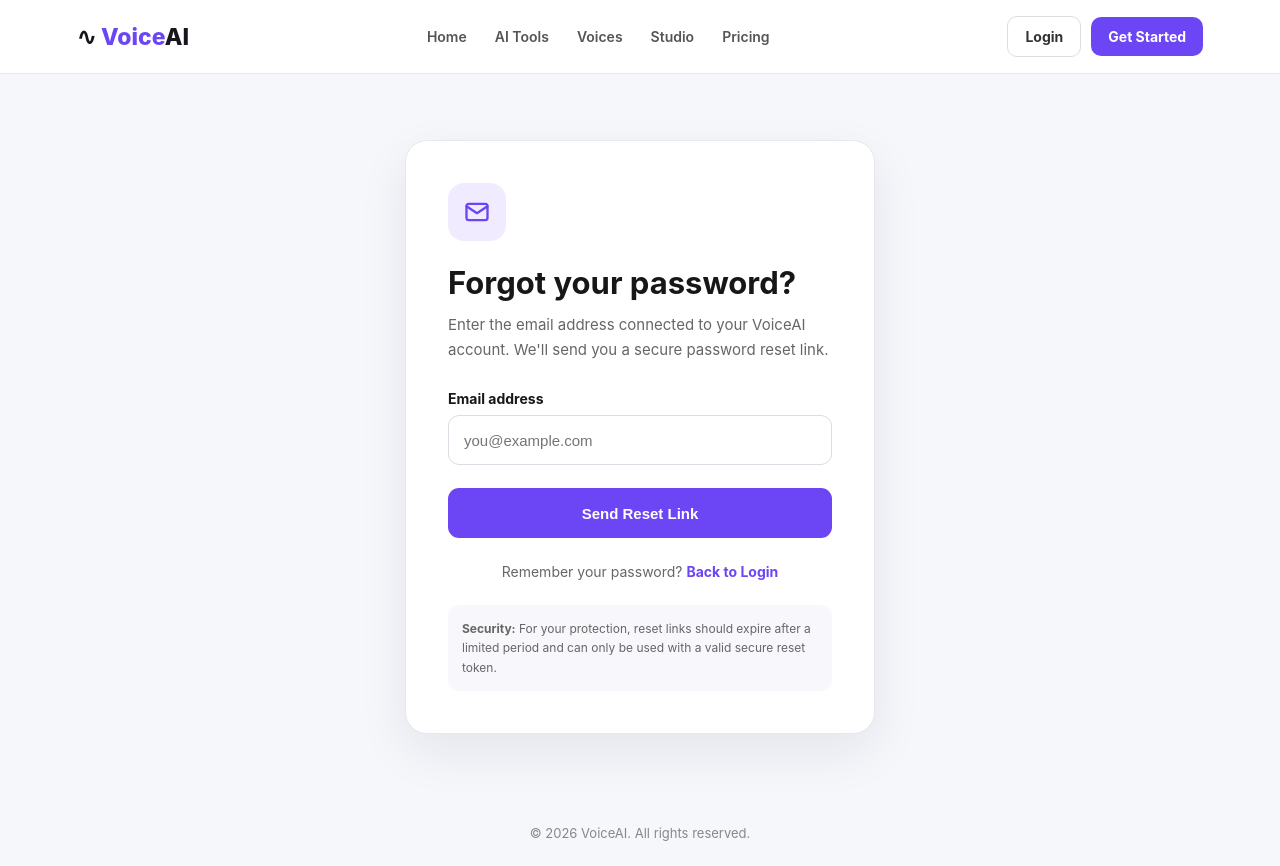
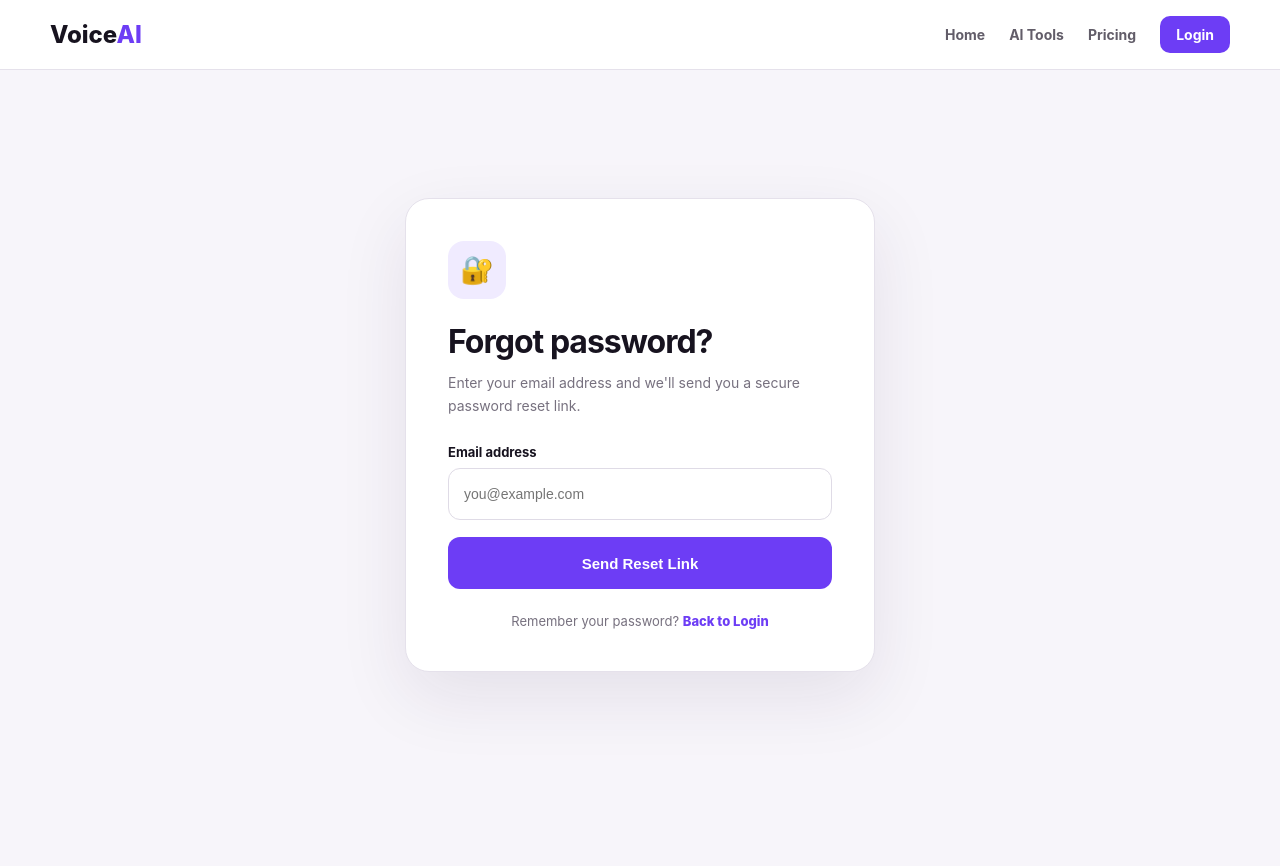
Before and after one commit to bhaylugohil376-lab/ElevenLabs-ai-voice-, a website: page forgot-password.html in a window 1280 px wide. After the commit the page ends 800 px from the top, so only its background shows below. Drawn offline with nearby package versions, Linux system fonts and the light colour scheme.

Commit message:
Refactor forgot-password.html for styling and structure

```diff
--- a/forgot-password.html
+++ b/forgot-password.html
@@ -4,7 +4,9 @@
   <meta charset="UTF-8">
   <meta name="viewport" content="width=device-width, initial-scale=1.0">
 
-  <title>Forgot Password | VoiceAI</title>
+  <title>Forgot Password — VoiceAI</title>
+
+  <script src="https://cdn.jsdelivr.net/npm/@supabase/supabase-js@2"></script>
 
   <style>
     * {
@@ -14,10 +16,10 @@
     }
 
     body {
+      min-height: 100vh;
       font-family: Inter, Arial, sans-serif;
-      background: #f6f7fb;
-      color: #171717;
-      min-height: 100vh;
+      background: #f7f5fa;
+      color: #17131f;
     }
 
     a {
@@ -26,83 +28,69 @@
     }
 
     .navbar {
-      height: 74px;
-      background: #ffffff;
-      border-bottom: 1px solid #e9e9ef;
+      height: 70px;
+      background: #fff;
+      border-bottom: 1px solid #e5e1eb;
+      display: flex;
+      align-items: center;
+      padding: 0 24px;
+    }
+
+    .nav-inner {
+      width: min(1180px, 100%);
+      margin: auto;
       display: flex;
       align-items: center;
       justify-content: space-between;
-      padding: 0 6%;
-      position: sticky;
-      top: 0;
-      z-index: 10;
     }
 
     .logo {
-      font-size: 23px;
-      font-weight: 800;
-      color: #17151d;
+      font-size: 24px;
+      font-weight: 850;
     }
 
     .logo span {
-      color: #6c45f5;
+      color: #6d3df5;
     }
 
     .nav-links {
       display: flex;
+      gap: 24px;
       align-items: center;
-      gap: 28px;
-      color: #555;
+    }
+
+    .nav-links a {
+      color: #625d69;
       font-size: 14px;
-      font-weight: 600;
+      font-weight: 650;
     }
 
     .nav-links a:hover {
-      color: #6c45f5;
+      color: #6d3df5;
     }
 
-    .nav-buttons {
-      display: flex;
-      align-items: center;
-      gap: 10px;
-    }
-
-    .btn {
-      border: 0;
+    .nav-btn {
+      padding: 10px 16px;
       border-radius: 10px;
-      padding: 11px 17px;
-      font-weight: 700;
-      cursor: pointer;
-      font-size: 14px;
-    }
-
-    .btn-outline {
-      background: #fff;
-      border: 1px solid #ddd;
-      color: #333;
-    }
-
-    .btn-primary {
-      background: #6c45f5;
-      color: white;
+      background: #6d3df5;
+      color: white !important;
     }
 
     .page {
-      min-height: calc(100vh - 74px);
+      min-height: calc(100vh - 70px);
       display: flex;
+      justify-content: center;
       align-items: center;
-      justify-content: center;
-      padding: 50px 20px;
+      padding: 40px 18px;
     }
 
     .card {
-      width: 100%;
-      max-width: 470px;
-      background: #fff;
-      border: 1px solid #e7e7ee;
-      border-radius: 22px;
+      width: min(470px, 100%);
+      background: white;
+      border: 1px solid #e5e1eb;
+      border-radius: 24px;
       padding: 42px;
-      box-shadow: 0 18px 50px rgba(25, 20, 50, 0.08);
+      box-shadow: 0 25px 70px rgba(40, 25, 70, .09);
     }
 
     .icon {
@@ -110,73 +98,63 @@
       height: 58px;
       border-radius: 16px;
       background: #f0ebff;
-      color: #6c45f5;
-      display: flex;
-      align-items: center;
-      justify-content: center;
-      margin-bottom: 24px;
-    }
-
-    .icon svg {
-      width: 28px;
-      height: 28px;
+      color: #6d3df5;
+      display: grid;
+      place-items: center;
+      font-size: 27px;
+      margin-bottom: 23px;
     }
 
     h1 {
-      font-size: 31px;
-      line-height: 1.15;
-      margin-bottom: 12px;
+      font-size: 32px;
+      letter-spacing: -1px;
+      margin-bottom: 10px;
     }
 
     .subtitle {
-      color: #666;
+      color: #77717f;
+      font-size: 14px;
       line-height: 1.65;
-      font-size: 15px;
-      margin-bottom: 28px;
-    }
-
-    .form-group {
-      margin-bottom: 18px;
+      margin-bottom: 27px;
     }
 
     label {
       display: block;
-      font-size: 14px;
-      font-weight: 700;
       margin-bottom: 8px;
+      font-size: 13px;
+      font-weight: 750;
     }
 
     input {
       width: 100%;
-      height: 50px;
-      border: 1px solid #dcdce5;
-      border-radius: 11px;
+      height: 52px;
+      border: 1px solid #dfdbe6;
+      border-radius: 12px;
       padding: 0 15px;
-      font-size: 15px;
+      font-size: 14px;
       outline: none;
-      transition: .2s;
     }
 
     input:focus {
-      border-color: #6c45f5;
-      box-shadow: 0 0 0 3px rgba(108, 69, 245, .10);
+      border-color: #6d3df5;
+      box-shadow: 0 0 0 4px rgba(109,61,245,.09);
     }
 
     .submit-btn {
       width: 100%;
-      height: 50px;
+      height: 52px;
+      margin-top: 17px;
       border: 0;
-      border-radius: 11px;
-      background: #6c45f5;
+      border-radius: 12px;
+      background: #6d3df5;
       color: white;
       font-size: 15px;
       font-weight: 800;
       cursor: pointer;
-      margin-top: 5px;
     }
 
     .submit-btn:hover {
-      background: #5935d8;
+      background: #5528d8;
     }
 
     .submit-btn:disabled {
@@ -186,86 +164,53 @@
 
     .message {
       display: none;
-      margin-top: 18px;
+      margin-top: 17px;
       padding: 13px 14px;
-      border-radius: 10px;
-      font-size: 14px;
-      line-height: 1.5;
+      border-radius: 11px;
+      font-size: 13px;
+      line-height: 1.55;
+    }
+
+    .message.show {
+      display: block;
     }
 
     .message.success {
-      display: block;
-      background: #ecfdf3;
-      color: #16734a;
-      border: 1px solid #bcebd2;
+      background: #ecf9f1;
+      border: 1px solid #bce5ca;
+      color: #176c43;
     }
 
     .message.error {
-      display: block;
-      background: #fff1f1;
+      background: #fff0f0;
+      border: 1px solid #f1c3c3;
       color: #b42318;
-      border: 1px solid #f3c1c1;
     }
 
-    .back-login {
+    .back {
       text-align: center;
-      margin-top: 25px;
-      font-size: 14px;
-      color: #666;
+      margin-top: 24px;
+      font-size: 13px;
+      color: #77717f;
     }
 
-    .back-login a {
-      color: #6c45f5;
-      font-weight: 700;
+    .back a {
+      color: #6d3df5;
+      font-weight: 800;
     }
 
-    .security {
-      margin-top: 25px;
-      padding: 14px;
-      border-radius: 12px;
-      background: #f8f8fc;
-      color: #666;
-      font-size: 12px;
-      line-height: 1.6;
-    }
-
-    footer {
-      text-align: center;
-      padding: 25px;
-      color: #888;
-      font-size: 13px;
-    }
-
-    @media (max-width: 800px) {
-      .nav-links {
+    @media (max-width: 600px) {
+      .nav-links a:not(.nav-btn) {
         display: none;
       }
 
-      .navbar {
-        padding: 0 20px;
-      }
-
-      .page {
-        padding: 35px 16px;
-      }
-
       .card {
-        padding: 30px 24px;
-      }
-    }
-
-    @media (max-width: 480px) {
-      .nav-buttons .btn-outline {
-        display: none;
+        padding: 30px 22px;
+        border-radius: 20px;
       }
 
       h1 {
-        font-size: 27px;
-      }
-
-      .card {
-        border-radius: 18px;
-        padding: 27px 20px;
+        font-size: 28px;
       }
     }
   </style>
@@ -273,91 +218,66 @@
 
 <body>
 
-  <!-- NAVBAR -->
 <header class="navbar">
+  <div class="nav-inner">
 
     <a href="index.html" class="logo">
-      ∿ <span>Voice</span>AI
+      Voice<span>AI</span>
     </a>
 
     <nav class="nav-links">
       <a href="index.html">Home</a>
       <a href="tools.html">AI Tools</a>
-      <a href="voices.html">Voices</a>
-      <a href="studio.html">Studio</a>
       <a href="pricing.html">Pricing</a>
+      <a href="login.html" class="nav-btn">Login</a>
     </nav>
 
-    <div class="nav-buttons">
-      <a href="login.html" class="btn btn-outline">Login</a>
-      <a href="pricing.html" class="btn btn-primary">Get Started</a>
   </div>
-
 </header>
 
 
-  <!-- FORGOT PASSWORD -->
 <main class="page">
 
   <section class="card">
 
-      <div class="icon">
-        <svg viewBox="0 0 24 24" fill="none"
-             stroke="currentColor"
-             stroke-width="2"
-             stroke-linecap="round"
-             stroke-linejoin="round">
-          <rect x="3" y="5" width="18" height="14" rx="2"></rect>
-          <path d="m3 7 9 6 9-6"></path>
-        </svg>
-      </div>
+    <div class="icon">🔐</div>
 
-      <h1>Forgot your password?</h1>
+    <h1>Forgot password?</h1>
 
     <p class="subtitle">
-        Enter the email address connected to your VoiceAI account.
-        We'll send you a secure password reset link.
+      Enter your email address and we'll send you a secure
+      password reset link.
     </p>
-
 
     <form id="forgotForm">
 
-        <div class="form-group">
-          <label for="email">Email address</label>
+      <label for="email">
+        Email address
+      </label>
 
       <input
+        id="email"
         type="email"
-            id="email"
-            name="email"
         placeholder="you@example.com"
         autocomplete="email"
         required
       >
-        </div>
 
       <button
+        id="submitBtn"
+        class="submit-btn"
         type="submit"
-          class="submit-btn"
-          id="submitBtn">
+      >
         Send Reset Link
       </button>
 
     </form>
 
-
     <div id="message" class="message"></div>
 
-
-      <div class="back-login">
+    <div class="back">
       Remember your password?
       <a href="login.html">Back to Login</a>
-      </div>
-
-
-      <div class="security">
-        <strong>Security:</strong>
-        For your protection, reset links should expire after a limited
-        period and can only be used with a valid secure reset token.
     </div>
 
   </section>
@@ -365,89 +285,124 @@
 </main>
 
 
-  <footer>
-    © 2026 VoiceAI. All rights reserved.
-  </footer>
+<script>
+
+  const SUPABASE_URL =
+    "YOUR_SUPABASE_PROJECT_URL";
+
+  const SUPABASE_PUBLISHABLE_KEY =
+    "YOUR_SUPABASE_PUBLISHABLE_KEY";
 
 
-  <script>
-    const form = document.getElementById("forgotForm");
-    const emailInput = document.getElementById("email");
-    const submitBtn = document.getElementById("submitBtn");
-    const message = document.getElementById("message");
+  const supabaseClient =
+    window.supabase.createClient(
+      SUPABASE_URL,
+      SUPABASE_PUBLISHABLE_KEY
+    );
+
+
+  const form =
+    document.getElementById("forgotForm");
+
+  const email =
+    document.getElementById("email");
+
+  const submitBtn =
+    document.getElementById("submitBtn");
+
+  const message =
+    document.getElementById("message");
+
 
   function showMessage(text, type) {
+
     message.textContent = text;
-      message.className = "message " + type;
+
+    message.className =
+      "message show " + type;
+
   }
 
-    form.addEventListener("submit", async function (event) {
+
+  form.addEventListener(
+    "submit",
+    async (event) => {
+
       event.preventDefault();
 
-      const email = emailInput.value.trim();
+      message.className = "message";
 
-      if (!email) {
-        showMessage("Please enter your email address.", "error");
+      const emailValue =
+        email.value.trim();
+
+      if (!emailValue) {
+
+        showMessage(
+          "Please enter your email address.",
+          "error"
+        );
+
         return;
       }
 
+
       submitBtn.disabled = true;
-      submitBtn.textContent = "Sending...";
 
-      message.className = "message";
-      message.textContent = "";
+      submitBtn.textContent =
+        "Sending...";
+
 
       try {
 
-        const response = await fetch("/api/auth/forgot-password", {
-          method: "POST",
+        const {
+          error
+        } =
+          await supabaseClient.auth
+            .resetPasswordForEmail(
+              emailValue,
+              {
+                redirectTo:
+                  window.location.origin +
+                  "/reset-password.html"
+              }
+            );
 
-          headers: {
-            "Content-Type": "application/json"
-          },
 
-          body: JSON.stringify({
-            email: email
-          })
-        });
-
-        const data = await response.json();
-
-        if (!response.ok || data.success === false) {
-          throw new Error(
-            data.message || "Unable to send reset link."
-          );
+        if (error) {
+          throw error;
         }
 
-        /*
-          Security best practice:
-          Backend can return the same generic message
-          whether or not the email exists.
-        */
 
         showMessage(
-          data.message ||
-          "If an account exists for this email, a password reset link has been sent.",
+          "If an account exists for this email, a password reset link has been sent. Please check your inbox.",
           "success"
         );
 
         form.reset();
 
+
       } catch (error) {
+
+        console.error(error);
 
         showMessage(
           error.message ||
-          "Something went wrong. Please try again.",
+          "Unable to send the reset link. Please try again.",
           "error"
         );
 
       } finally {
 
         submitBtn.disabled = false;
-        submitBtn.textContent = "Send Reset Link";
+
+        submitBtn.textContent =
+          "Send Reset Link";
 
       }
-    });
+
+    }
+  );
+
 </script>
 
 </body>
```
Lines whose indentation alone changed are shown as unchanged.
